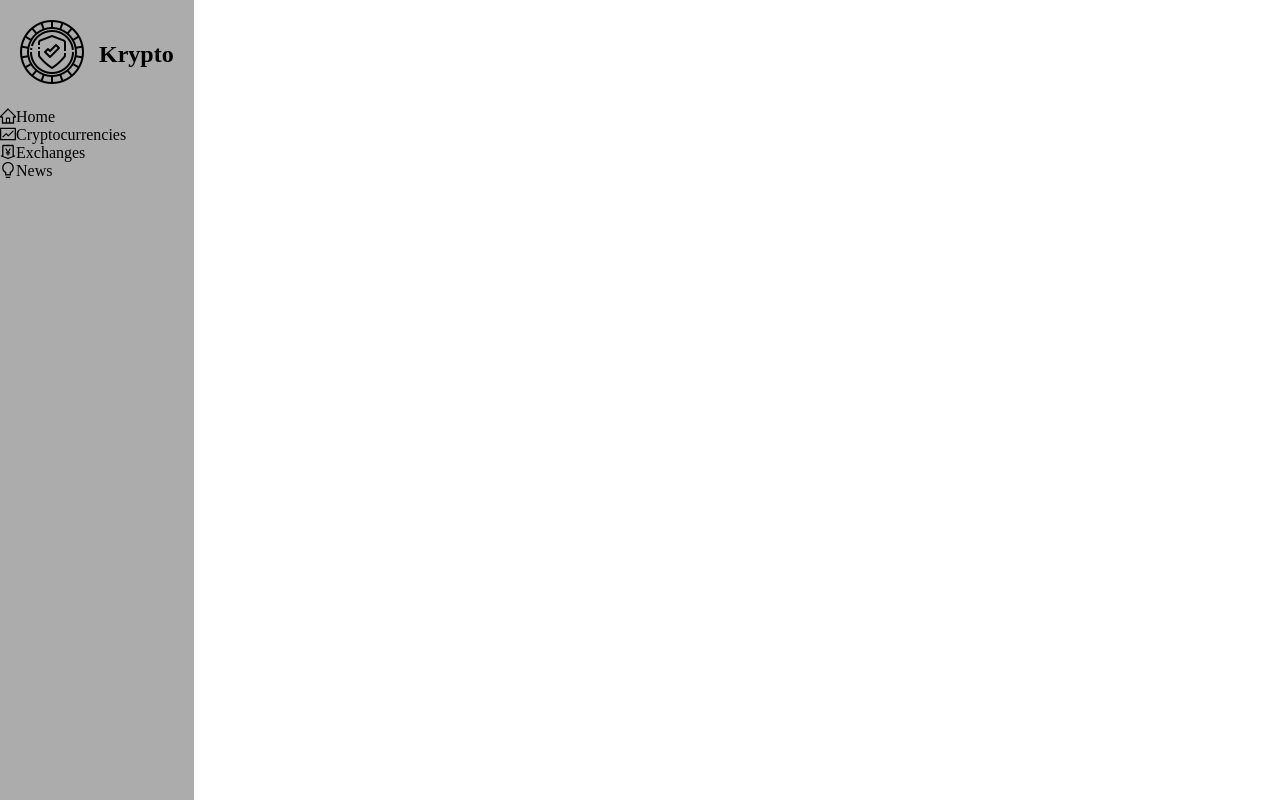
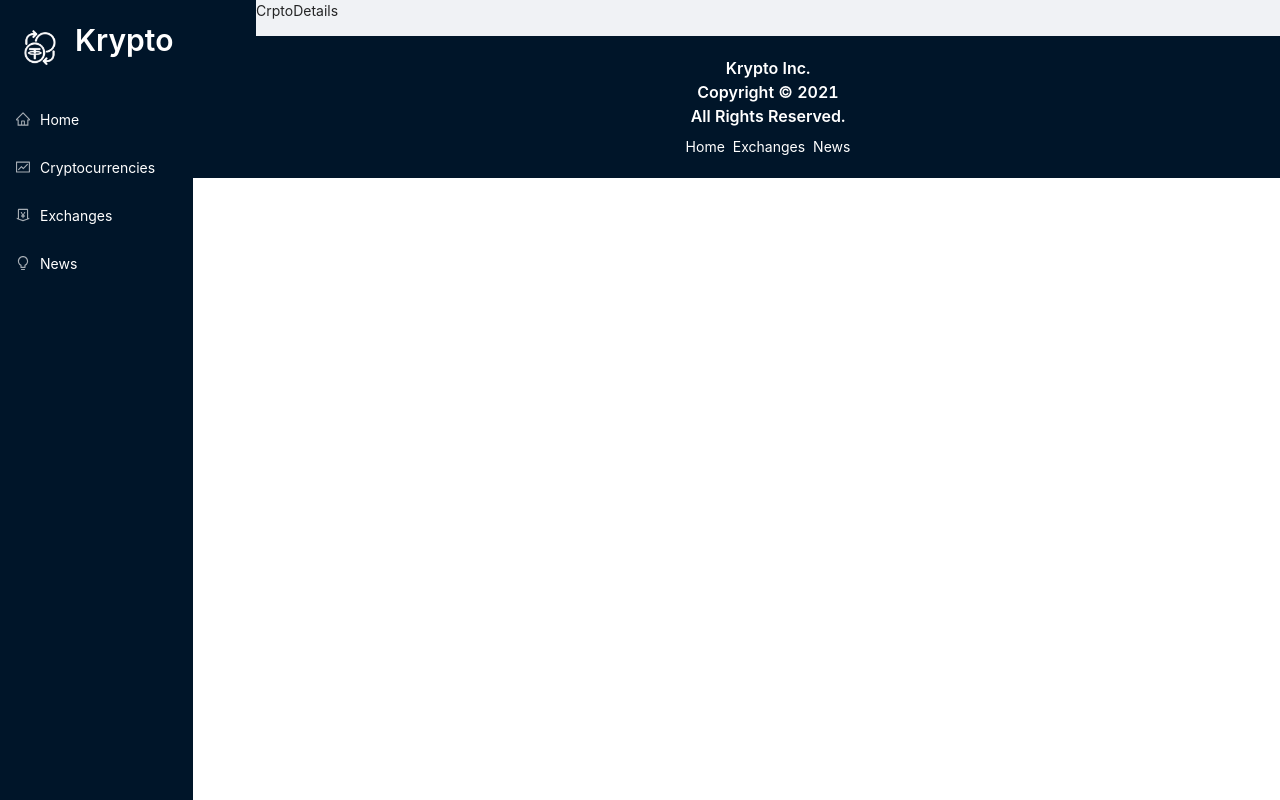
Before and after one commit to d00d1e/krypto, a React (Create React App) app: page /crypto/1 in a window 1280 px wide. Built offline with nearby package versions, Linux system fonts and the light colour scheme.

Commit message:
app layout

```diff
--- a/src/App.css
+++ b/src/App.css
@@ -19,8 +19,13 @@
   overflow: hidden;
 }
 
+.main {
+  flex: 0.8;
+  width: 100%;
+}
+
 a {
-  color: var(--text-primary) !important;
+  color: var(--bgPrimary) !important;
   text-decoration: none;
 }
 
@@ -30,19 +35,20 @@ a:hover {
 
 /* NABVAR */
 .navbar {
-  flex: 0.3;
-  background-color: #acacac;
+  flex: 0.2;
+  background-color: rgb(0, 21, 41);
 }
 
 .nav-container {
   position: fixed;
   left: 0;
   height: 100vh;
-  background-color: #acacac;
+  background-color: rgb(0, 21, 41);
+  color: white;
 }
 
 .logo-container {
-  background-color: #acacac;
+  background-color: rgb(0, 21, 41);
   display: flex;
   padding: 20px;
   align-items: center;
@@ -54,6 +60,25 @@ a:hover {
 }
 
 .logo a {
-  color: #000;
   text-decoration: none;
+  color: #fff;
 }
+
+.menu-control-container {
+  display: none !important;
+  position: absolute !important;
+  right: 10px !important;
+  top: 25px !important;
+  font-size: 1.2rem !important;
+  background-color: var(--bgSecondary) !important;
+  border: none !important;
+}
+
+/* FOOTER */
+.footer {
+  background-color: #001529;
+  display: flex;
+  flex-direction: column;
+  padding: 20px;
+  align-items: center;
+}
--- a/src/App.js
+++ b/src/App.js
@@ -2,9 +2,17 @@ import React from "react";
 import { Switch, Route, Link } from "react-router-dom";
 import { Layout, Typography, Space } from "antd";
 
-import { Navbar } from "./components";
+import {
+  Navbar,
+  Homepage,
+  Exchanges,
+  Cryptocurrencies,
+  CryptoDetails,
+  News,
+} from "./components";
 
 import "./App.css";
+import "antd/dist/antd.css";
 
 export default function App() {
   return (
@@ -12,8 +20,38 @@ export default function App() {
       <div className="navbar">
         <Navbar />
       </div>
-      <div className="main"></div>
-      <div className="footer"></div>
+      <div className="main">
+        <Layout>
+          <div className="routes">
+            <Switch>
+              <Route exact path="/" component={Homepage} />
+              <Route exact path="/exchanges" component={Exchanges} />
+              <Route
+                exact
+                path="/crypotocurrencies"
+                component={Cryptocurrencies}
+              />
+              <Route exact path="/crypto/:coinId" component={CryptoDetails} />
+              <Route exact path="/news" component={News} />
+            </Switch>
+          </div>
+        </Layout>
+        <div className="footer">
+          <Typography.Title
+            level={5}
+            style={{ color: "white", textAlign: "center" }}
+          >
+            <Link to="/">Krypto Inc.</Link> <br />
+            Copyright © 2021 <br />
+            All Rights Reserved.
+          </Typography.Title>
+          <Space>
+            <Link to="/">Home</Link>
+            <Link to="/exchanges">Exchanges</Link>
+            <Link to="/news">News</Link>
+          </Space>
+        </div>
+      </div>
     </div>
   );
 }
--- /dev/null
+++ b/src/components/CryptoDetails.jsx
@@ -0,0 +1,9 @@
+import React from "react";
+
+export default function CryptoDetails() {
+  return (
+    <div>
+      <p>CrptoDetails</p>
+    </div>
+  );
+}
--- /dev/null
+++ b/src/components/Cryptocurrencies.jsx
@@ -0,0 +1,9 @@
+import React from "react";
+
+export default function Cryptocurrencies() {
+  return (
+    <div>
+      <p>Cryptocurrencies</p>
+    </div>
+  );
+}
--- /dev/null
+++ b/src/components/Exchanges.jsx
@@ -0,0 +1,9 @@
+import React from "react";
+
+export default function Exchanges() {
+  return (
+    <div>
+      <p>exchanges</p>
+    </div>
+  );
+}
--- /dev/null
+++ b/src/components/Homepage.jsx
@@ -0,0 +1,9 @@
+import React from "react";
+
+export default function Homepage() {
+  return (
+    <div>
+      <p>Homepage</p>
+    </div>
+  );
+}
--- a/src/components/Navbar.jsx
+++ b/src/components/Navbar.jsx
@@ -8,7 +8,7 @@ import {
   FundOutlined,
 } from "@ant-design/icons";
 
-import icon from "../images/avatar-crypto.png";
+import icon from "../images/avatar-crypto2.png";
 
 export default function Navbar() {
   return (
@@ -20,16 +20,16 @@ export default function Navbar() {
         </Typography.Title>
       </div>
       <Menu theme="dark">
-        <Menu.Item icon={<HomeOutlined />}>
+        <Menu.Item key="1" icon={<HomeOutlined />}>
           <Link to="/">Home</Link>
         </Menu.Item>
-        <Menu.Item icon={<FundOutlined />}>
+        <Menu.Item key="2" icon={<FundOutlined />}>
           <Link to="/cryptocurrencies">Cryptocurrencies</Link>
         </Menu.Item>
-        <Menu.Item icon={<MoneyCollectOutlined />}>
+        <Menu.Item key="3" icon={<MoneyCollectOutlined />}>
           <Link to="/exchanges">Exchanges</Link>
         </Menu.Item>
-        <Menu.Item icon={<BulbOutlined />}>
+        <Menu.Item key="4" icon={<BulbOutlined />}>
           <Link to="/news">News</Link>
         </Menu.Item>
       </Menu>
--- /dev/null
+++ b/src/components/News.jsx
@@ -0,0 +1,9 @@
+import React from "react";
+
+export default function News() {
+  return (
+    <div>
+      <p>News</p>
+    </div>
+  );
+}
--- a/src/components/index.js
+++ b/src/components/index.js
@@ -1 +1,6 @@
 export { default as Navbar } from "./Navbar";
+export { default as Homepage } from "./Homepage";
+export { default as Exchanges } from "./Exchanges";
+export { default as Cryptocurrencies } from "./Cryptocurrencies";
+export { default as CryptoDetails } from "./CryptoDetails";
+export { default as News } from "./News";
```
Also changed, not shown: src/images/avatar-crypto2.png (added).
